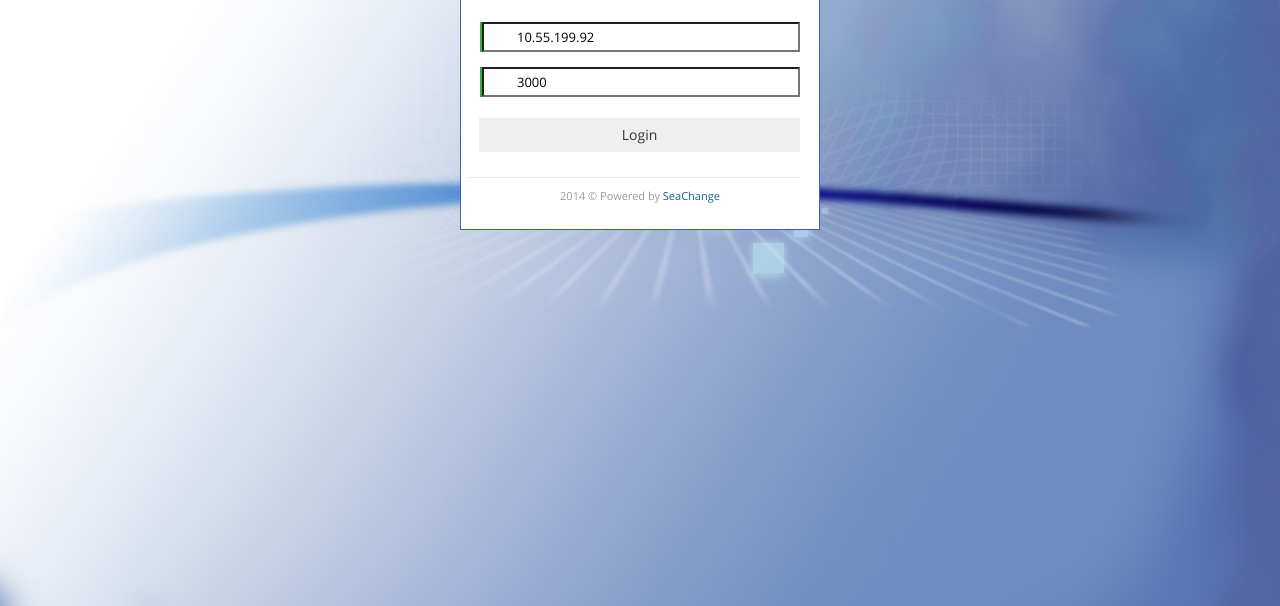
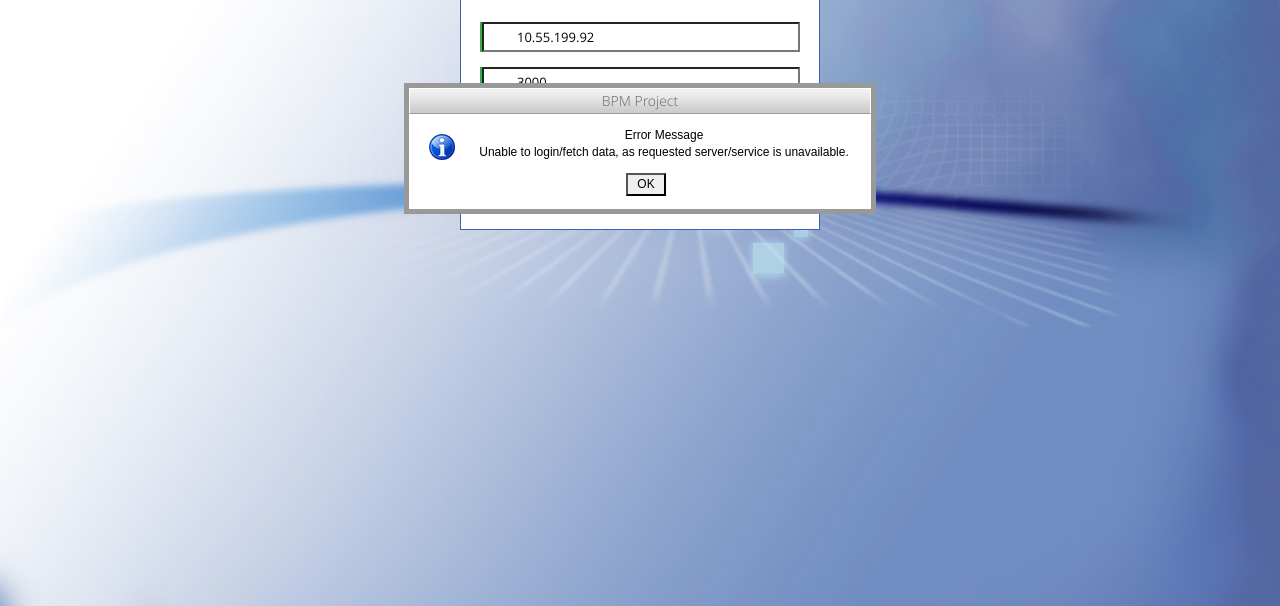
Before and after one commit to milindkanchan/seechange, a plain HTML site: page index.html in a window 1280 px wide. Both pictures are taken after a click on the input "Login". Shown: the part 194-800 px from the top of the page. Drawn offline with Linux system fonts and the light colour scheme; no server answers.

Commit message:
Css fixes done.

```diff
--- a/assets/css-new/style-metronic.css
+++ b/assets/css-new/style-metronic.css
@@ -30,6 +30,8 @@ Buttons & Dropdown Buttons
 	padding: 7px 14px;
   font-size: 14px;
 	outline: none !important;
+  background-color: #3B60AF;
+  color: white;
   -webkit-box-shadow: none !important;
      -moz-box-shadow: none !important;
           box-shadow: none !important;
--- a/assets/js/login.js
+++ b/assets/js/login.js
@@ -31,9 +31,11 @@ $("#btnLogin").click(function () {
         window.location.href = "listing.html";
       },
       error: function (responseData, textStatus, errorThrown) {
-        if(errorThrown.indexOf("Service Unavailable") >= 0){
-          displayError("Unable to fetch data, as requested server/service is unavailable.", 'Error');
-        }
+        //if(errorThrown.indexOf("Service Unavailable") >= 0){
+          displayError("Unable to login/fetch data, as requested server/service is unavailable.", 'Error');
+        //}else{
+          //displayError("Unable to login data, as requested server/service is unavailable.", 'Error');
+        //}
         console.log('Ajax Request failed. ' + errorThrown);
         $(".loading").hide();
       }
```
